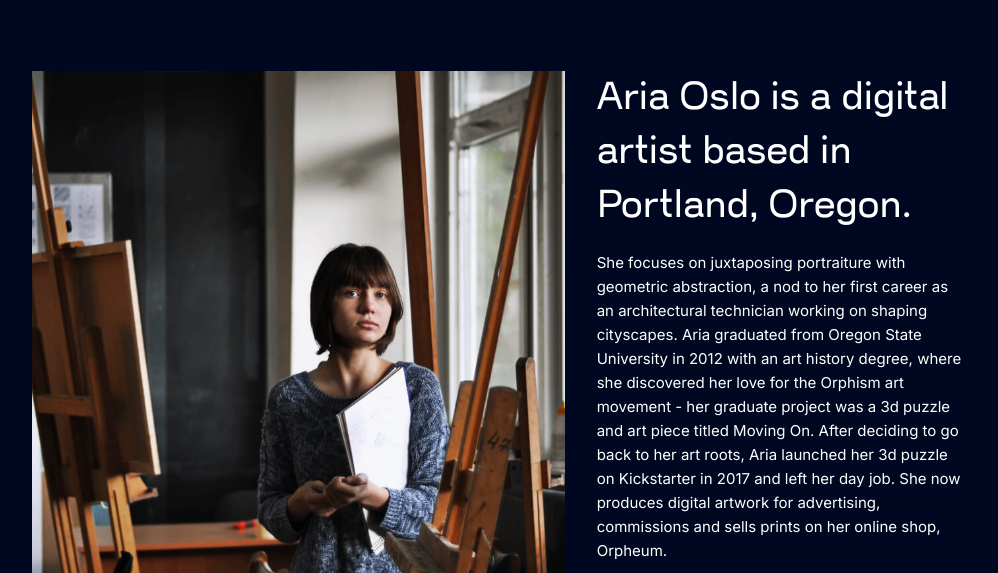
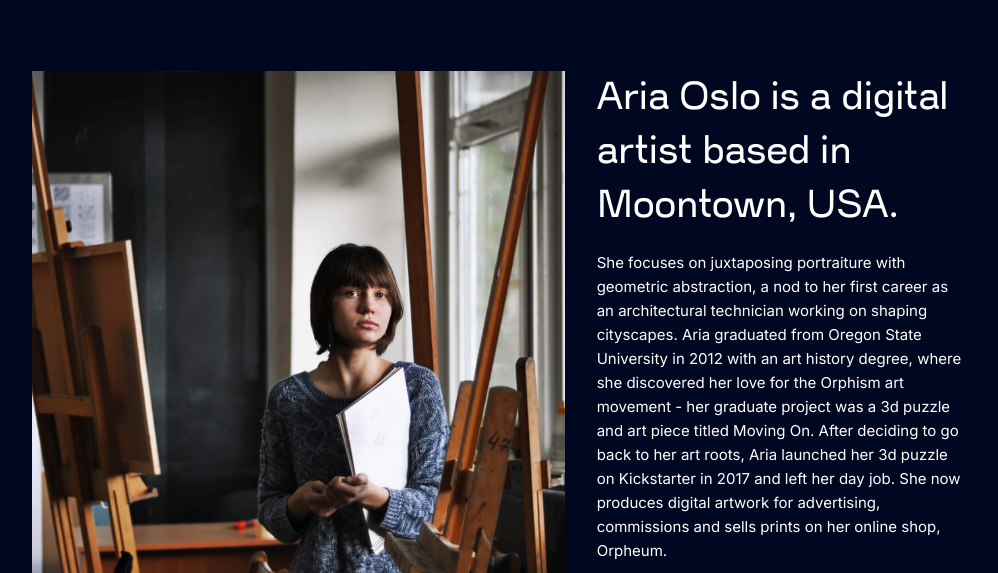
Before and after one commit to powerplant-design/aria-oslo-superhi, a plain HTML site: page about.html in a window 1280 px wide. Shown: the part 149-722 px from the top of the page, without its empty margins (140-1138 px from the left). Drawn offline with Linux system fonts and the light colour scheme; files whose address does not match are found by name.

Commit message:
Changed txt on About page

```diff
--- a/about.html
+++ b/about.html
@@ -28,7 +28,7 @@
                 <img src="./img/headshot.jpg" alt="Aria Oslo Headshot">
             </div>
             <div class="about-description">
-                <h1>Aria Oslo is a digital artist based in Portland, Oregon.</h1>
+                <h1>Aria Oslo is a digital artist based in Moontown, USA.</h1>
                 <p>She focuses on juxtaposing portraiture with geometric abstraction, a nod to her first career as an
                     architectural technician working on shaping cityscapes. Aria graduated from Oregon State University
                     in 2012 with an art history degree, where she discovered her love for the Orphism art movement - her
```
